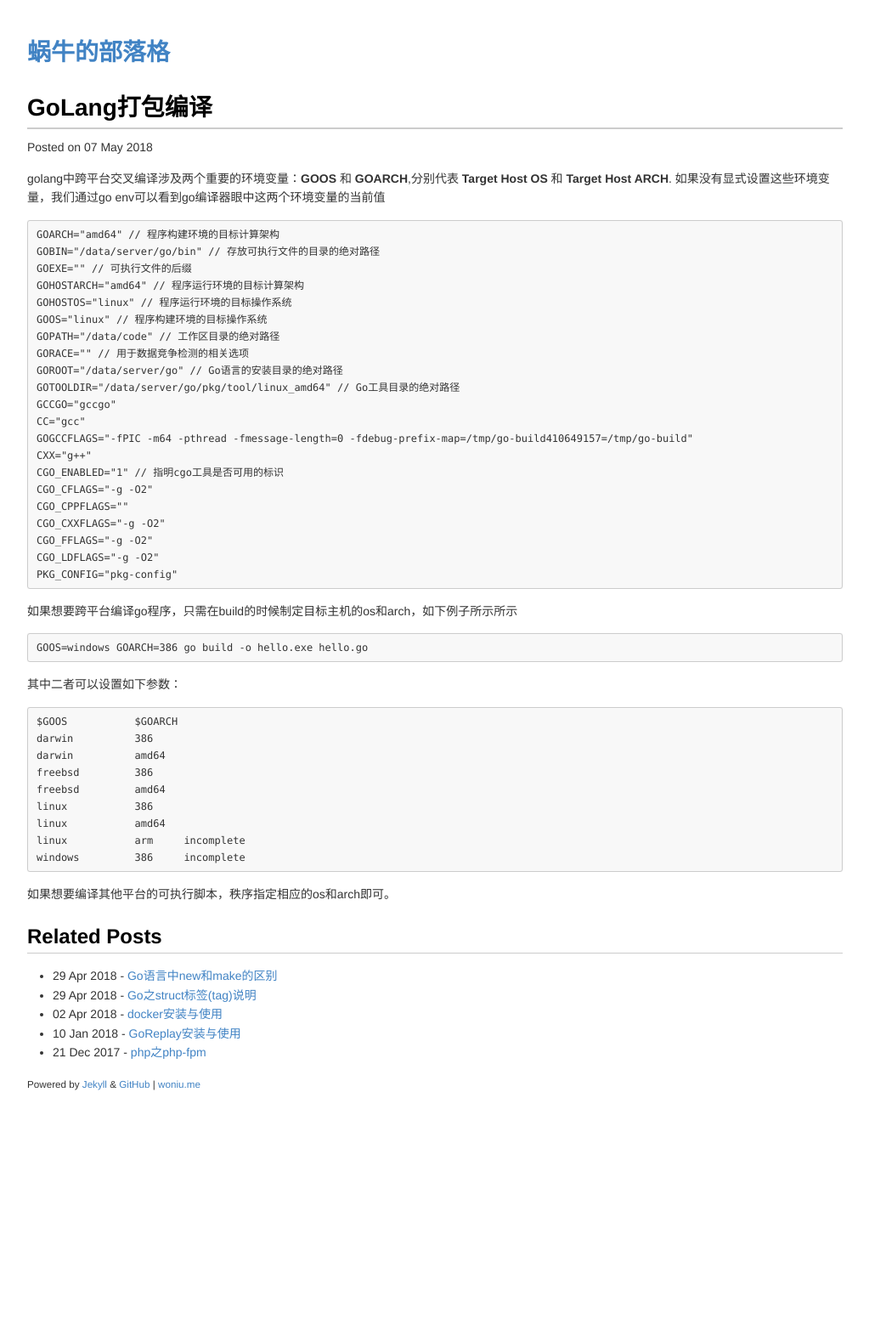
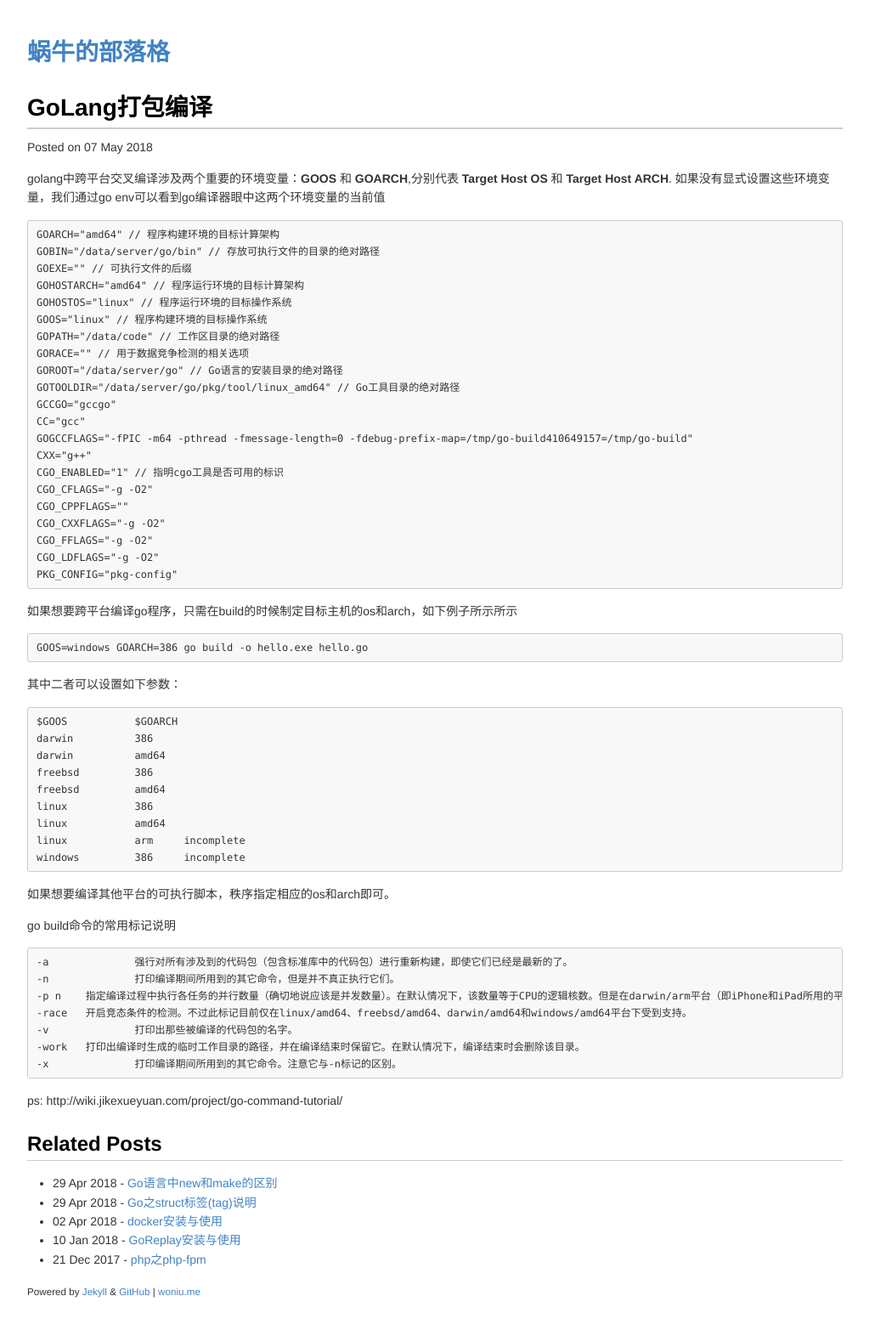
Before and after one commit to peng2089/dp.github.io, a Jekyll site: the page built from _posts/2018-05-07-Go跨平台编译.md, in a window 1280 px wide. Shown: the whole page at 85% size, without its empty margins (128-1151 px from the left). Built offline with Jekyll 4.4.1, drawn with Linux system fonts in a browser that asks for light colours; before the commit the page ends 1322 px from its top, so only the background shows below that.

Commit message:
更新: Go跨平台编译

````diff
--- a/_posts/2018-05-07-Go跨平台编译.md
+++ b/_posts/2018-05-07-Go跨平台编译.md
@@ -48,3 +48,18 @@ linux 		arm 	incomplete
 windows 	386 	incomplete
 ```
 如果想要编译其他平台的可执行脚本，秩序指定相应的os和arch即可。
+
+go build命令的常用标记说明
+```
+-a		强行对所有涉及到的代码包（包含标准库中的代码包）进行重新构建，即使它们已经是最新的了。
+-n		打印编译期间所用到的其它命令，但是并不真正执行它们。
+-p n	指定编译过程中执行各任务的并行数量（确切地说应该是并发数量）。在默认情况下，该数量等于CPU的逻辑核数。但是在darwin/arm平台（即iPhone和iPad所用的平台）下，该数量默认是1。
+-race	开启竞态条件的检测。不过此标记目前仅在linux/amd64、freebsd/amd64、darwin/amd64和windows/amd64平台下受到支持。
+-v		打印出那些被编译的代码包的名字。
+-work	打印出编译时生成的临时工作目录的路径，并在编译结束时保留它。在默认情况下，编译结束时会删除该目录。
+-x		打印编译期间所用到的其它命令。注意它与-n标记的区别。
+```
+
+
+
+ps: http://wiki.jikexueyuan.com/project/go-command-tutorial/
````
